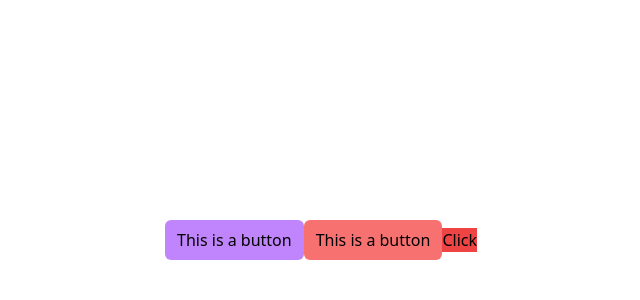
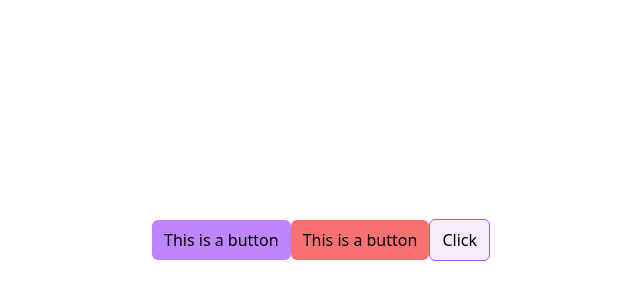
Before and after one commit to Sakibahmed2/react-reusable-components, a React (Vite) app: page / in a window 1280 px wide. Shown: the part 160-460 px from the top of the page, without its empty margins (319-959 px from the left). Built offline with nearby package versions, Linux system fonts and the light colour scheme; the HTML template or start-up script is replaced by a standard one.

Commit message:
Solution Of Merge Problem With Cn Utility Function

```diff
--- a/package.json
+++ b/package.json
@@ -10,9 +10,11 @@
     "preview": "vite preview"
   },
   "dependencies": {
+    "clsx": "^2.1.0",
     "react": "^18.2.0",
     "react-dom": "^18.2.0",
-    "react-router-dom": "^6.21.2"
+    "react-router-dom": "^6.21.2",
+    "tailwind-merge": "^2.2.0"
   },
   "devDependencies": {
     "@types/react": "^18.2.43",
--- a/src/App.tsx
+++ b/src/App.tsx
@@ -7,7 +7,7 @@
       <div className="h-screen w-full flex justify-center items-center">
         <button className="btn btn-primary">This is a button</button>
         <button className="btn btn-danger">This is a button</button>
-        <Button className="bg-red-500" />
+        <Button outline={true} />
       </div>
     </Container>
   );
--- a/src/components/ui/Button.tsx
+++ b/src/components/ui/Button.tsx
@@ -1,7 +1,25 @@
-import React from "react";
+import { twMerge } from "tailwind-merge";
+import { clsx } from "clsx";
+import cn from "../../utils/cn";
 
-const Button = ({ className }) => {
-  return <button className={`bg-green-500 ${className}`}>Click</button>;
+// `bg-purple-500 ${className} ${
+//   variant === "outline" ? "border border-purple-500 bg-opacity-10" : ""
+// } `
+
+const Button = ({ className, outline }) => {
+  return (
+    <button
+      className={cn(
+        "bg-purple-500 px-3 py-2 rounded-md",
+        {
+          "border border-purple-500 bg-opacity-10": outline,
+        },
+        className
+      )}
+    >
+      Click
+    </button>
+  );
 };
 
 export default Button;
--- /dev/null
+++ b/src/utils/cn.tsx
@@ -0,0 +1,8 @@
+import { twMerge } from "tailwind-merge";
+import { clsx, ClassValue } from "clsx";
+
+const cn = (...inputs: ClassValue[]) => {
+  return twMerge(clsx(inputs));
+};
+
+export default cn;
```
Also changed, not shown: 1 other file (tests, documents, lock files or other folders).
